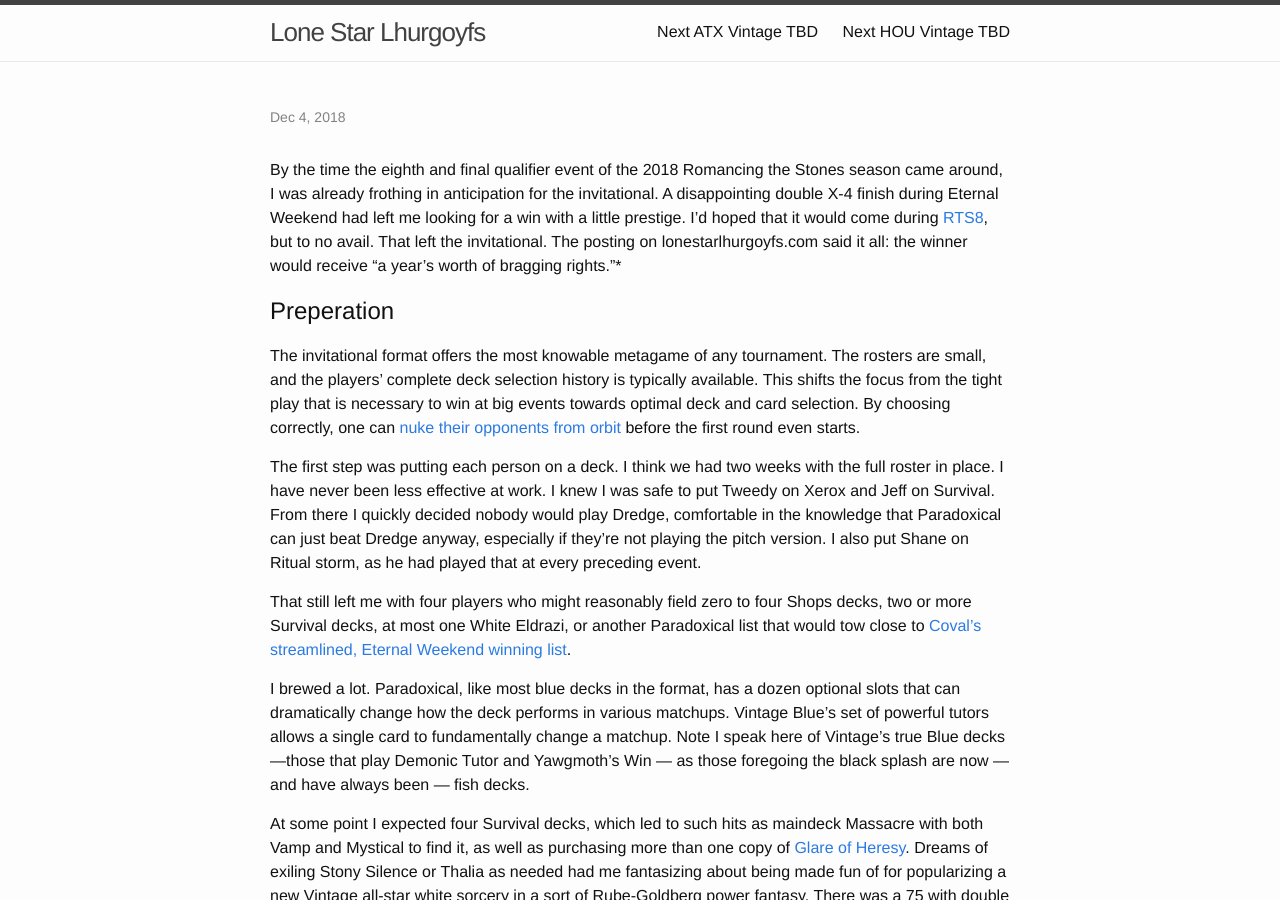
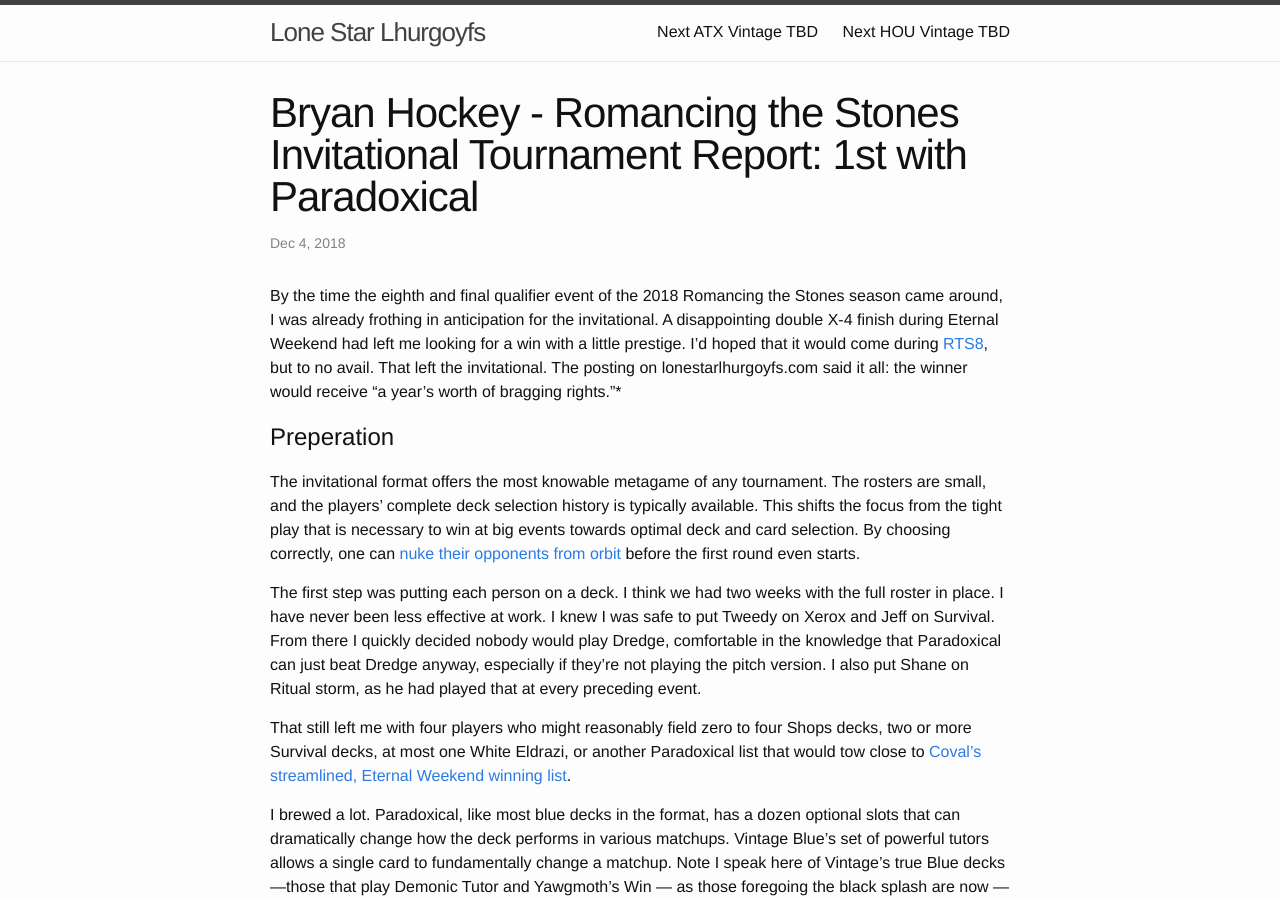
Before and after one commit to LoneStarLhurgoyfs/lonestarlhurgoyfs.github.io, a Jekyll site: the page built from _posts/2018-12-04-Brian-Hockey-RTSi-Tournament-Report.markdown, in a window 1280 px wide and 900 px high. Built offline with Jekyll 4.4.1, drawn with Linux system fonts in a browser that asks for light colours; our own code applies the rules of GitHub Pages for plain Markdown files; part of the change alters nothing that is shown.

Commit message:
more markdown fixes...

```diff
--- a/_posts/2018-12-04-Brian-Hockey-RTSi-Tournament-Report.markdown
+++ b/_posts/2018-12-04-Brian-Hockey-RTSi-Tournament-Report.markdown
@@ -1,8 +1,8 @@
 ---
 layout: post
-title:  "Bryan Hockey - Romancing the Stones Invitational Tournament Report: 1st with Paradoxical"
-excerpt: "By the time the eighth and final qualifier event of the 2018 Romancing the Stones season came around, I was already frothing in anticipation for the invitational. A disappointing double X-4 finish during Eternal Weekend had left me looking for a win with a little prestige. I’d hoped that it would come during RTS8, but to no avail. That left the invitational. The posting on lonestarlhurgoyfs.com said it all: the winner would receive \“a year’s worth of bragging rights.\"*"
-date:   2018-12-04 09:15:00 -600
+title: "Bryan Hockey - Romancing the Stones Invitational Tournament Report: 1st with Paradoxical"
+excerpt: "By the time the eighth and final qualifier event of the 2018 Romancing the Stones season came around, I was already frothing in anticipation for the invitational."
+date: 2018-12-04 09:15:00 -600
 categories: Vintage TournamentReport RTSi
 ---
 
```
